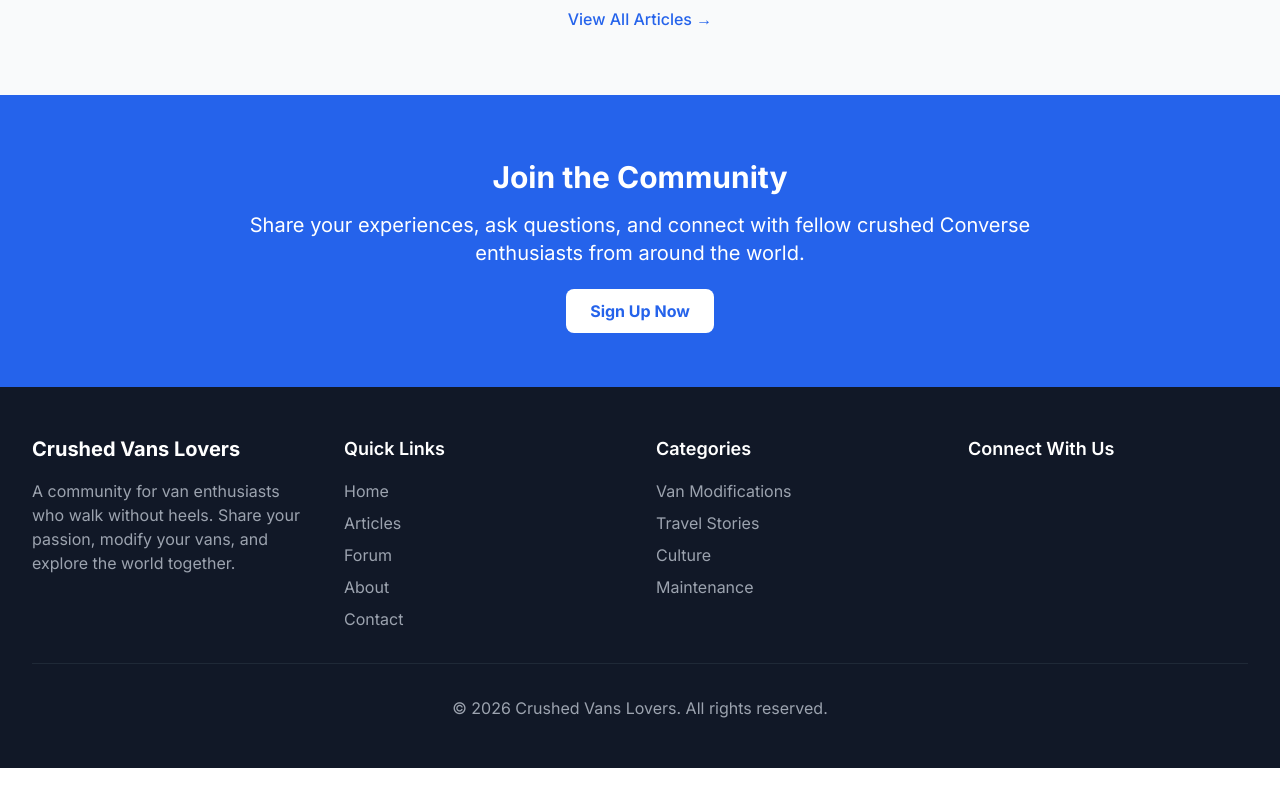
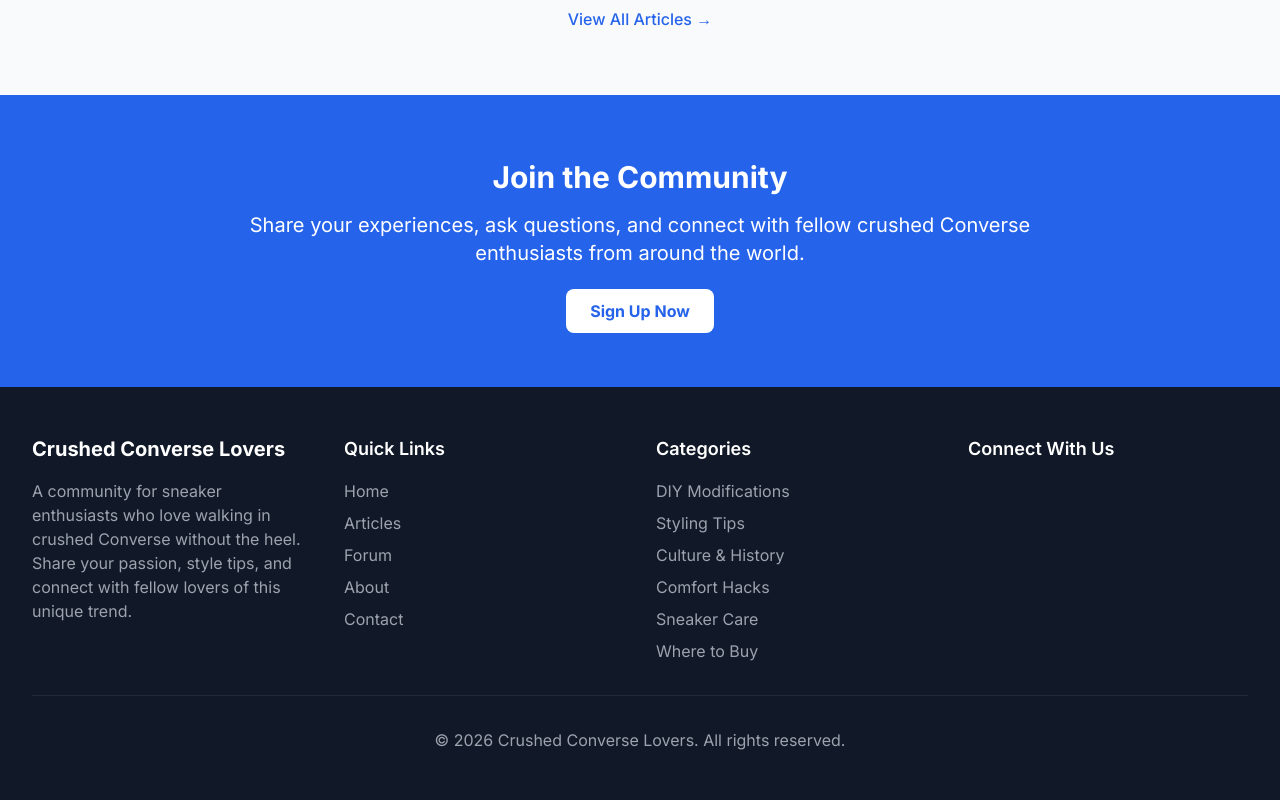
Before and after one commit to guy20ome/crushed-vans-lovers, a Next.js app: page / in a window 1280 px wide. Shown: the part 1065-1865 px from the top of the page. Before the commit the page ends 1833 px from the top, so only its background shows below. Built offline with nearby package versions, Linux system fonts and the light colour scheme.

Commit message:
Update Footer for Crushed Converse Lovers

```diff
--- a/src/components/Footer.tsx
+++ b/src/components/Footer.tsx
@@ -6,10 +6,10 @@
       <div className="max-w-7xl mx-auto px-4 sm:px-6 lg:px-8">
         <div className="grid grid-cols-1 md:grid-cols-4 gap-8">
           <div>
-            <h3 className="text-xl font-bold mb-4">Crushed Vans Lovers</h3>
+            <h3 className="text-xl font-bold mb-4">Crushed Converse Lovers</h3>
             <p className="text-gray-400">
-              A community for van enthusiasts who walk without heels. Share your
-              passion, modify your vans, and explore the world together.
+              A community for sneaker enthusiasts who love walking in crushed Converse without the heel.
+              Share your passion, style tips, and connect with fellow lovers of this unique trend.
             </p>
           </div>
           <div>
@@ -53,34 +53,50 @@
             <ul className="space-y-2">
               <li>
                 <Link
-                  href="/articles?category=modifications"
+                  href="/articles?category=DIY Modifications"
                   className="text-gray-400 hover:text-white"
                 >
-                  Van Modifications
+                  DIY Modifications
                 </Link>
               </li>
               <li>
                 <Link
-                  href="/articles?category=travel"
+                  href="/articles?category=Styling Tips"
                   className="text-gray-400 hover:text-white"
                 >
-                  Travel Stories
+                  Styling Tips
                 </Link>
               </li>
               <li>
                 <Link
-                  href="/articles?category=culture"
+                  href="/articles?category=Culture & History"
                   className="text-gray-400 hover:text-white"
                 >
-                  Culture
+                  Culture & History
                 </Link>
               </li>
               <li>
                 <Link
-                  href="/articles?category=maintenance"
+                  href="/articles?category=Comfort Hacks"
                   className="text-gray-400 hover:text-white"
                 >
-                  Maintenance
+                  Comfort Hacks
+                </Link>
+              </li>
+              <li>
+                <Link
+                  href="/articles?category=Sneaker Care"
+                  className="text-gray-400 hover:text-white"
+                >
+                  Sneaker Care
+                </Link>
+              </li>
+              <li>
+                <Link
+                  href="/articles?category=Where to Buy"
+                  className="text-gray-400 hover:text-white"
+                >
+                  Where to Buy
                 </Link>
               </li>
             </ul>
@@ -116,7 +132,7 @@
           </div>
         </div>
         <div className="mt-8 pt-8 border-t border-gray-800 text-center text-gray-400">
-          <p>&copy; {new Date().getFullYear()} Crushed Vans Lovers. All rights reserved.</p>
+          <p>&copy; {new Date().getFullYear()} Crushed Converse Lovers. All rights reserved.</p>
         </div>
       </div>
     </footer>
```
